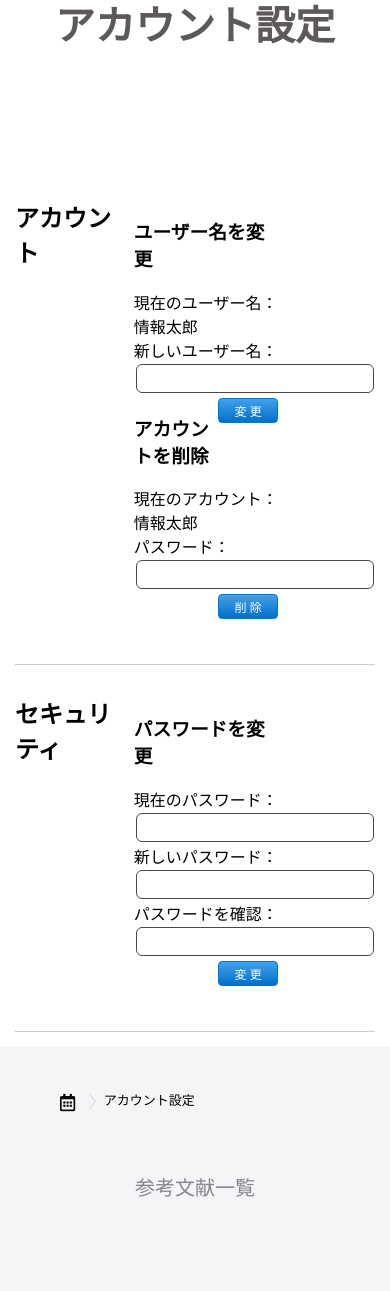
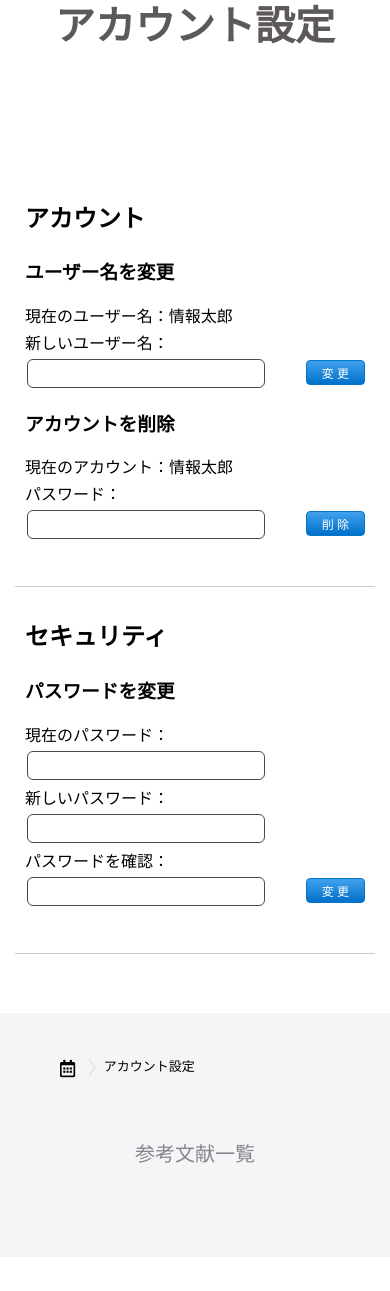
Before and after one commit to watakarinto/unchi-calendar, a PHP site: page /unchi_calendar/account.php in a window 390 px wide. Shown: the part 133-1424 px from the top of the page. After the commit the page ends 1296 px from the top, so only its background shows below. Run offline with PHP 8.4, Linux system fonts and the light colour scheme; a user stored in the database is signed in; some libraries are stand-ins or nearby versions; some web fonts are replaced.

Commit message:
アカウント設定cssno調整

```diff
--- a/account.php
+++ b/account.php
@@ -252,36 +252,36 @@
   <div class="setting_wrapper">
     <div class="container">
       <div class="row">
-        <div class="section-name">
+        <div class="section_name">
           <h2>アカウント</h2>
         </div>
         <div class="row_content">
           <h3>ユーザー名を変更</h3>
           現在のユーザー名：<?php echo($_SESSION["user_name"]); ?>
           <form action="account.php" method="post">
-            新しいユーザー名：<input class="form_text" type="text" name="change_user_name">
+            <p>新しいユーザー名：</P><input class="form_text" type="text" name="change_user_name">
             <input class="button_setting" type="submit" value="変 更">
           </form>
           <span class="error_msg <?php echo($change_setting); ?>"><?php echo($error_msg1); ?></span>
           <h3>アカウントを削除</h3>
           現在のアカウント：<?php echo($_SESSION["user_name"]); ?>
           <form action="account.php" method="post">
-            パスワード：<input class="form_text" type="password" name="pass">
+            <p>パスワード：</p><input class="form_text" type="password" name="pass">
             <input class="button_setting" type="submit" name="rm" value="削 除">
           </form>
           <span class="error_msg <?php echo($change_setting); ?>"><?php echo($error_msg2); ?></span>
         </div>
       </div>
       <div class="row">
-        <div class="section-name">
+        <div class="section_name">
           <h2>セキュリティ</h2>
         </div>
         <div class="row_content">
           <h3>パスワードを変更</h3>
           <form action="account.php" method="post">
-            現在のパスワード：<input class="form_text" type="password" name="pass"><br>
-            新しいパスワード：<input class="form_text" type="password" name="change_pass"><br>
-            パスワードを確認：<input class="form_text" type="password" name="confirm_pass">
+            <p>現在のパスワード：</p><input class="form_text" type="password" name="pass"><br>
+            <p>新しいパスワード：</p><input class="form_text" type="password" name="change_pass"><br>
+            <p>パスワードを確認：</p><input class="form_text" type="password" name="confirm_pass">
             <input class="button_setting" type="submit" value="変 更">
           </form>
           <span class="error_msg <?php echo($change_setting); ?>"><?php echo($error_msg3); ?></span>
--- a/css/index.css
+++ b/css/index.css
@@ -242,13 +242,13 @@ header {
   border-bottom: solid 1px rgba(0, 0, 0, 0.2);
 }
 
-.section-name {
+.section_name {
   float: left;
   width: 33%;
   height: 40px;
   display: inline-block;
 }
-.section-name h2 {
+.section_name h2 {
   padding-top: 0;
   margin-top: 0;
 }
@@ -257,6 +257,9 @@ header {
   padding-bottom: 30px;
   display: inline-block;
   font-size: 16px;
+}
+.row_content p {
+  display: inline-block;
 }
 
 .button_setting {
--- a/css/responsive.css
+++ b/css/responsive.css
@@ -1,5 +1,11 @@
 /* タブレット向けレイアウト */
 @media all and (max-width: 1000px) {
+  /* -------------------- アカウント設定ページ -------------------- */
+  .row {
+    margin: 15px 0;
+    padding: 15px 10px;
+  }
+
   /* -------------------- カレンダーページ -------------------- */
   /* 日付をクリックしたときのポップアップ */
   .popup_inner {
@@ -59,6 +65,18 @@
     transition: all 0.5s;
   }
 
+  /* -------------------- アカウント設定ページ -------------------- */
+  .section_name {
+    width: 100%;
+    display: block;
+  }
+  .row_content {
+    width: 100%;
+  }
+  .row_content p {
+    display: block;
+    margin: 3px 0;
+  }
 
   /* -------------------- カレンダーページ -------------------- */
   /* 日付をクリックしたときのポップアップ */
```
